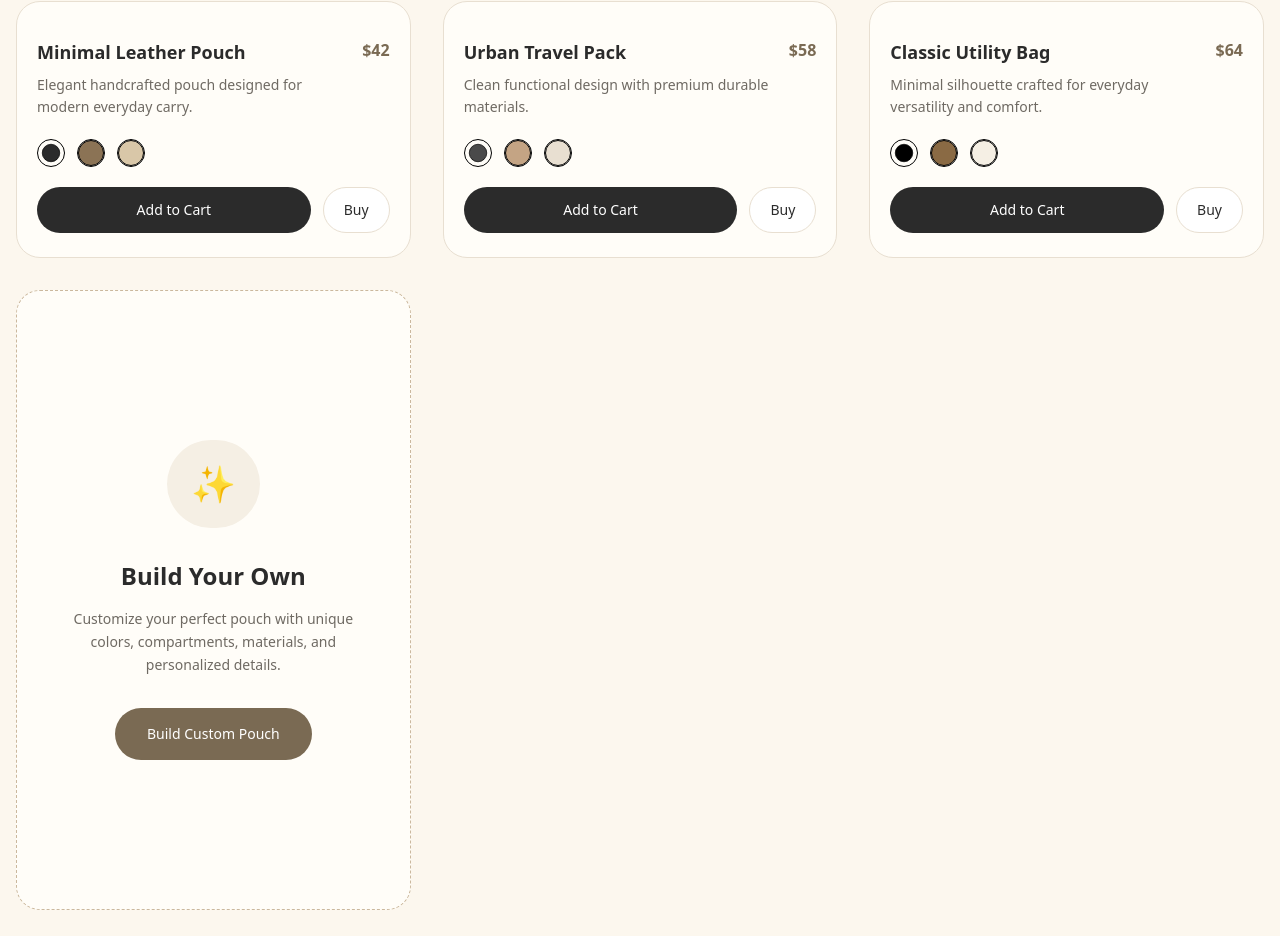
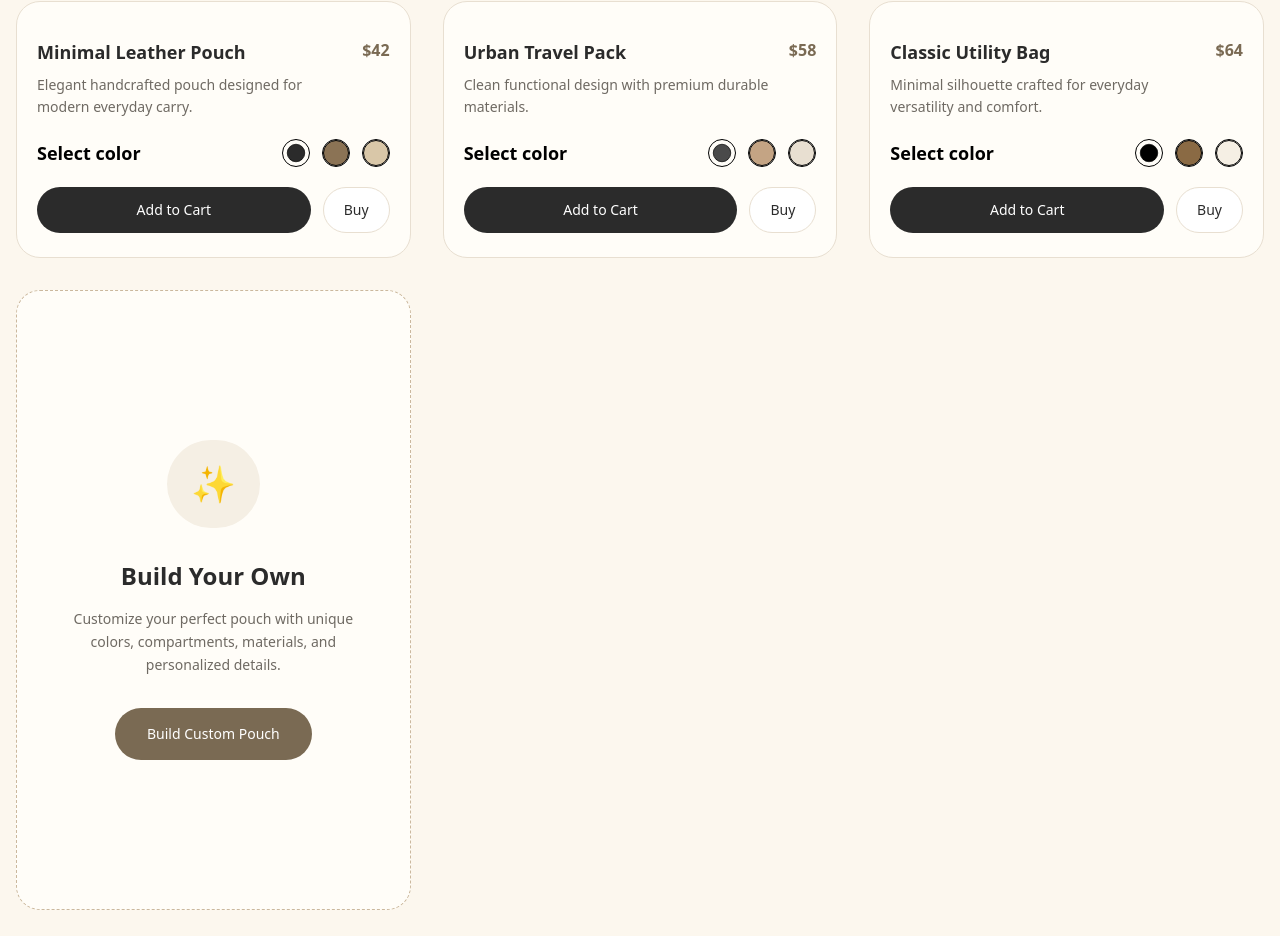
Before and after one commit to Niaz-Tan/Velora, a Next.js app: page / in a window 1280 px wide. Shown: the part 882-1818 px from the top of the page. Built offline with nearby package versions, Linux system fonts and the light colour scheme; grey boxes are pictures that could not be loaded.

Commit message:
refector: color picker is not more functional and simpler

```diff
--- a/app/(main)/_components/homePage/ColorPicker.js
+++ b/app/(main)/_components/homePage/ColorPicker.js
@@ -6,7 +6,11 @@ const ColorPicker = ({ product }) => {
   const [selectedColor, setSelectedColor] = useState(product.colors?.[0] || "");
 
   return (
-    <div className="mt-5 flex items-center gap-3">
+    <div className="flex items-center justify-between mt-5">
+      <div>
+        <p className="text-lg font-semibold">Select color</p>
+      </div>
+      <div className="flex items-center gap-3">
         {product.colors.map((color) => {
           const isActive = selectedColor === color;
 
@@ -14,7 +18,7 @@ const ColorPicker = ({ product }) => {
             <div
               key={color}
               onClick={() => setSelectedColor(color)}
-            className="size-7 rounded-full border border-black box-border"
+              className="size-7 rounded-full border border-black box-border cursor-pointer"
             >
               <div
                 className="block w-full h-full rounded-full transition-all duration-150 border border-black"
@@ -27,6 +31,7 @@ const ColorPicker = ({ product }) => {
           );
         })}
       </div>
+    </div>
   );
 };
 
--- a/app/(main)/_components/homePage/ProductCard.js
+++ b/app/(main)/_components/homePage/ProductCard.js
@@ -46,7 +46,8 @@ function ProductCard({ product }) {
         </div>
 
         {/* COLORS */}
-        <ColorPicker product={product}/>
+        <ColorPicker product={product} />
+
         {/* ACTION BUTTONS */}
         <div className="flex gap-3 mt-5">
           <button className="flex-1 rounded-full bg-[#2B2B2B] py-3 text-sm font-medium text-white transition hover:bg-[#1F1F1F] cursor-pointer">
```
Lines whose indentation alone changed are shown as unchanged.
